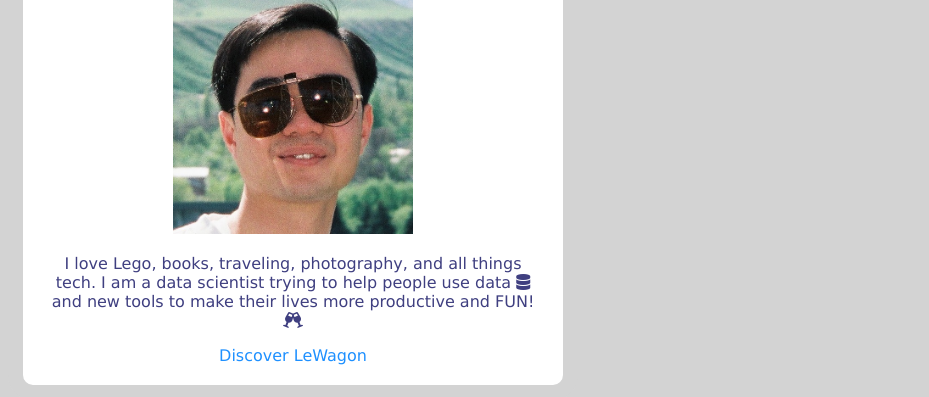
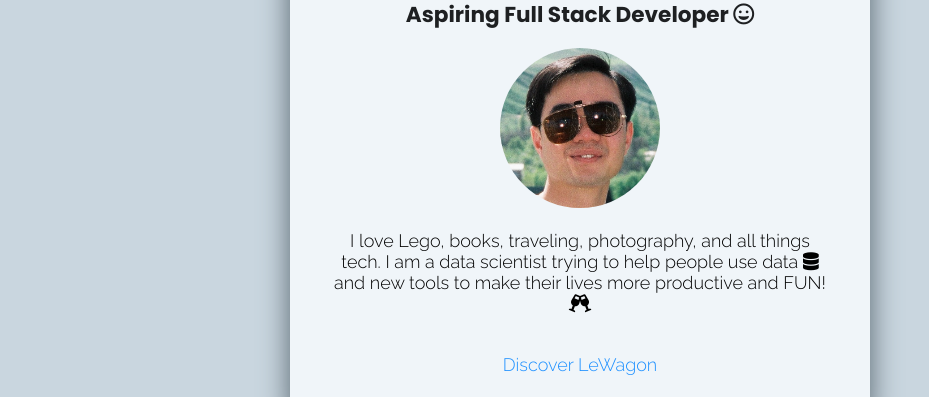
Before and after one commit to maynard242/profile, a plain HTML site: page index.html in a window 1280 px wide. Shown: the part 167-564 px from the top of the page, without its empty margins (0-929 px from the left). Drawn offline with Linux system fonts and the light colour scheme.

Commit message:
Updated profile

```diff
--- a/index.html
+++ b/index.html
@@ -11,10 +11,10 @@
 </head>
 <body>
   <div class="container">
-    <div class="mainbox">
+    <div class="card-white" id ="introduction">
       <h1>Hi, I'm Leslie</h1>
-        <h3>Aspiring Full Stack Developer</h3>
-          <img src="../images/F1050038.jpeg" alt="Leslie" width="240" height="240">
+        <h3>Aspiring Full Stack Developer <i class="far fa-grin"></i></h3>
+          <img src="../images/F1050038.jpeg" alt="Leslie" width="160" height="160" class="img-circle">
             <p>I love Lego, books, traveling, photography, and all things tech. I am a data
             scientist trying to help people use data  <i class="fas fa-database"></i>  and
             new tools to make their lives more productive and FUN! <i class="fas fa-glass-cheers"></i>
@@ -22,7 +22,7 @@
 
             <a href="#"> Discover LeWagon </a>
     </div>
-    <div class="linkbox">
+    <div class="card-background">
       <h2>Follow Me</h2>
         <ul class="list-inline">
           <li>
--- a/style.css
+++ b/style.css
@@ -1,3 +1,48 @@
+@import url("http://fonts.googleapis.com/css?family=Open+Sans:400,300,700|Poppins:300,400,500,700|Raleway:100,200,300,400,500");
+
+body {
+  background-color:rgb(201, 214, 223);
+  font-family:Raleway, sans-serif;
+  font-size:18px;
+  font-weight:300;
+  line-height:normal;
+}
+
+h1, h2, h3 {
+  font-family: Poppins, sans-serif;
+  color:rgb(30, 32, 34);
+}
+
+h1 {
+  font-size: 2em;
+  line-height:120%;
+}
+
+h2 {
+  color:rgb(82, 97, 107);
+  font-size: 1.3em;
+  line-height:normal;
+}
+
+h3 {
+  font-size: 1.2em;
+  line-height:90%;
+}
+
+a {
+  color:dodgerblue;
+  text-decoration: none;
+}
+
+a:hover {
+  background-color:#C9D6DF;
+}
+
+.container {
+  width: 700px;
+  margin: 40px auto;
+}
+
 @media (max-width: 960px) {
   /* For a screen < 960px, this CSS will be read */
   .container {
@@ -17,56 +62,23 @@
   }
 }
 
-body {
-  background-color:lightgray;
-  font-family:Verdana, Geneva, Tahoma, sans-serif;
-  color:rgb(63, 63, 128);
-  font-size:normal;
-  line-height:normal;
+.card-white {
+  background:#F0F5F9 ;
+  text-align: center;
+  width: 500px;
+  padding: 40px;
+  border-radius: 15px;
+  margin: 20px 0px;
+  box-shadow: 0px 10px 30px #52616B;
 }
 
-h1, h2, h3 {
-  color:black;
-  font-family:sans-serif;
+.img-circle {
+  border-radius: 50%;
 }
 
-h1 {
-  font-size: 2em;
-  line-height:120%;
-}
-
-h2 {
-  color:rgb(63, 63, 128);
-  font-size: 1.3em;
-  line-height:normal;
-}
-
-h3 {
-  font-size: 1.2em;
-  line-height:90%;
-}
-
-a {
-  color:dodgerblue;
-  text-decoration: red;
-}
-
-a:hover {
-  background-color:whitesmoke;
-}
-
-.mainbox {
-  background: white;
+.card-background {
   text-align: center;
   width: 500px;
-  padding: 20px;
-  border-radius: 25px;
-  border: 15px solid lightgrey;
-}
-
-.linkbox {
-  text-align: center;
-  width: 450px;
   padding: 10px;
 }
 
@@ -74,3 +86,7 @@ a:hover {
   display: inline-block;
   padding: 0px 20px;
 }
+
+#introduction p {
+  margin-bottom: 40px;
+}
```
